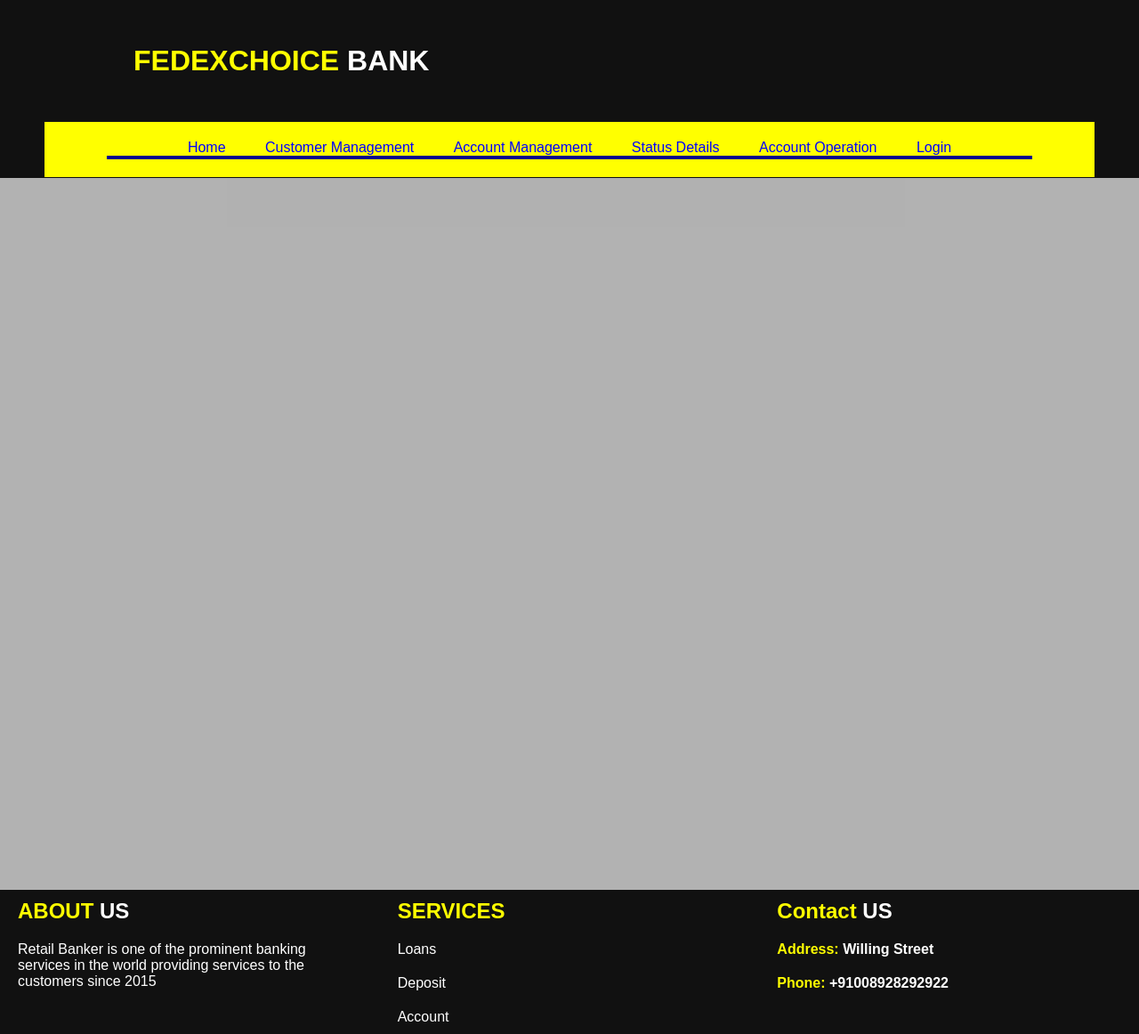
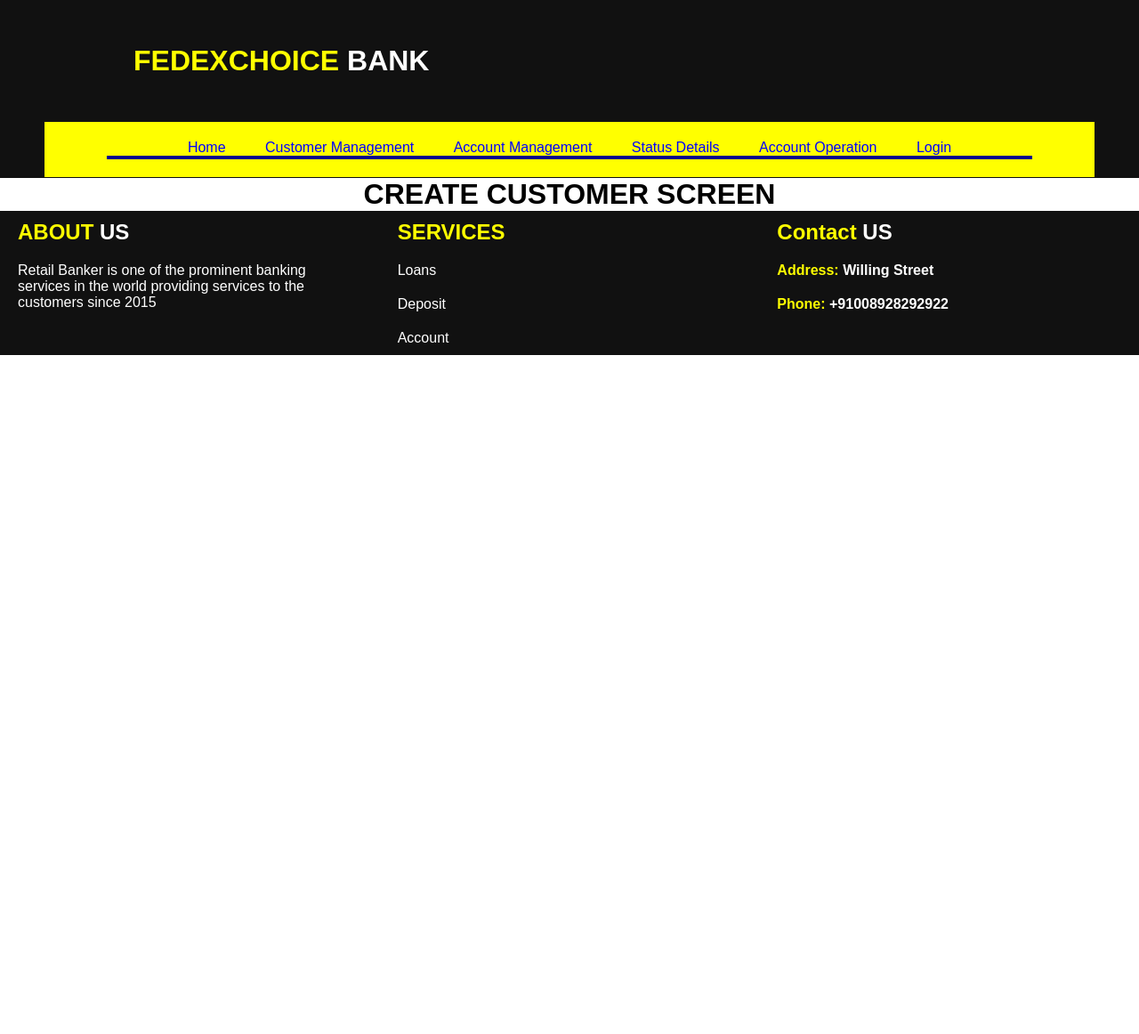
Before and after one commit to shingadean/retail_banking_webapp, a Flask app: page /create_customer in a window 1280 px wide. Shown: the whole page at 89% size. After the commit the page ends 399 px from the top, so only its background shows below. Run offline with Flask 2, Linux system fonts and the light colour scheme.

Commit message:
create page

```diff
--- a/application/static/css/main.css
+++ b/application/static/css/main.css
@@ -173,10 +173,9 @@
     margin: 20px 0 0 0;
 }
 /* background page */
-.page{
-    background: black;
-    opacity: 0.3;
+#page{
+    background-color: #b4b4b4;
     height: 100%;
     position:relative;
-    color:black;
+    color:#000000;
 }
```
